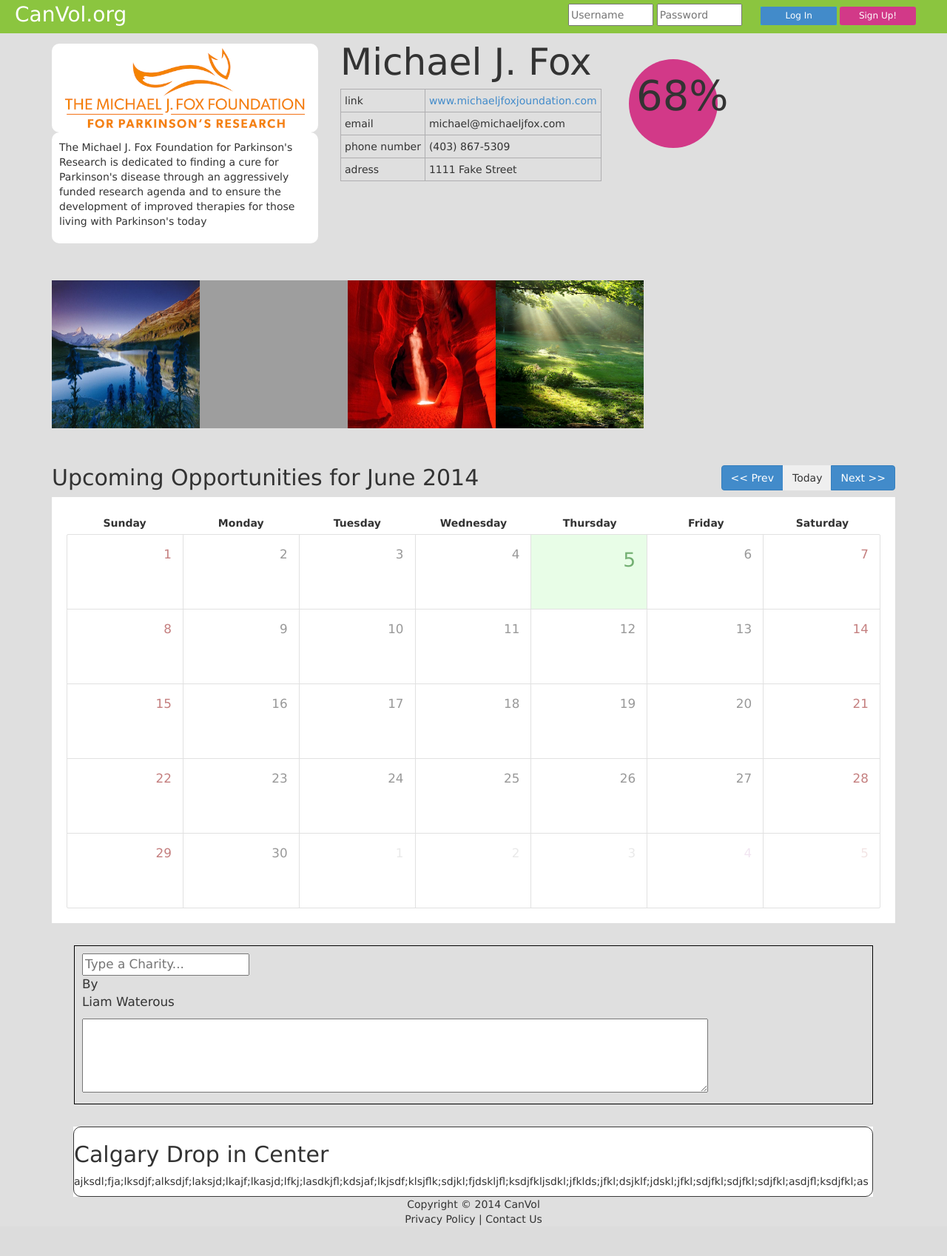
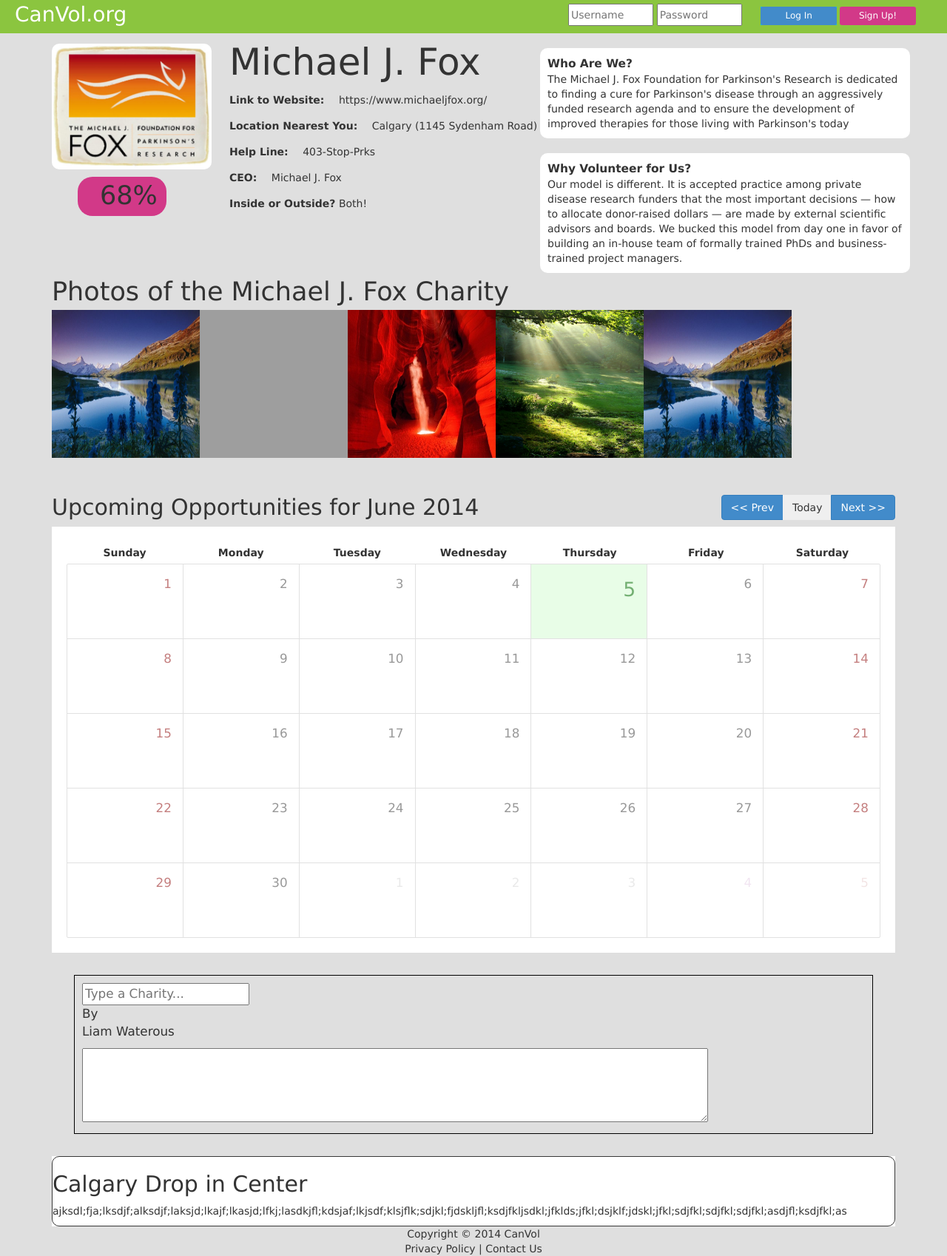
Before and after one commit to waterol/CanVol, a CodeIgniter app: page /CanVol/index.php/charityprofile/index in a window 1280 px wide. Shown: the whole page at 74% size. Before the commit the page ends 1657 px from the top, so only its background shows below. Run offline with CodeIgniter, Linux system fonts and the light colour scheme; some libraries are stand-ins or nearby versions; some web fonts are replaced; grey boxes are pictures that could not be loaded.

Commit message:
99% done profile page

```diff
--- a/application/views/charityprofile.php
+++ b/application/views/charityprofile.php
@@ -3,25 +3,91 @@
 		<div class="row">
 			<div class="col-sm-4">
 				<div id="charitylogo">
-					<img id="charityimage" src="img/fox.png">
+					<img id="charityimage" src="img/profilepicforfox.jpg">
 
 				</div>
-				<div id="charitybio">
-				<p>
-					The Michael J. Fox Foundation for Parkinson's Research is dedicated to finding a cure for Parkinson's disease through an aggressively funded research agenda and to ensure the development of improved therapies for those living with Parkinson's today
 
-				</p>
+				<div class="col-sm-4">
+				<div id="percentagecharity">
+
+					68%
 
 				</div>
 
 			</div>
 
+			</div>
+
 			<div class="col-sm-4">
 
-				<div id="nameofcharity">
-					Michael J. Fox
-				</div>
+			<div id="nameofcharity">
+				Michael J. Fox
+			</div>
+	<div id="profilecontanctinfo">
+        <div>
+            <div id="profile-datejoined" class="profileinfo">
+              Link to Website:
+            </div>
+            <div id="datejoinedonprofile" class="profileinfovalue">
+              https://www.michaeljfox.org/
+            </div>
+        </div>
+        <div>
+            <div id="currentlyliving" class="profileinfo">
+              Location Nearest You:
+            </div>
+            <div id="currentlylivingresponse" class="profileinfovalue">
+              Calgary (1145 Sydenham Road)
+            </div>
+        </div>
+        <div>
+            <div id="favouritecharity" class="profileinfo">
+              Help Line:
+            </div>
+            <div id="amountofhourse" class="profileinfovalue">
+              403-Stop-Prks
+            </div>
+        </div>
+        <div>
+            <div id="amountofhoursvolunteering" class="profileinfo">
+              CEO:
+            </div>
+            <div id="profiledatejoinedvalue" class="profileinfovalue">
+              Michael J. Fox
+            </div>
+        </div>
+        <div>
+        	<div id="insideoroutsidequestion" class="profileinfovalue">
+        		Inside or Outside?
+        	</div>
+        	<div id="insideoroutsideanswer" class="profileinfovalue">
+        		Both!
+        	</div>
+        </div>
 
+    </div>
+	    <div id="charitybiobackground">
+			<div id="charityprofiletitle">
+				Who Are We?
+			</div>
+			<div id="charityprofiletext">
+				The Michael J. Fox Foundation for Parkinson's Research is dedicated to finding a cure for Parkinson's disease through an aggressively funded research agenda and to ensure the development of improved therapies for those living with Parkinson's today
+			</div>
+
+		</div>
+		<div id="charitybiowhyus">
+			<div id="whyustitle">
+				Why Volunteer for Us?
+			</div>
+			<div id="whyustext">
+				Our model is different. It is accepted practice among private disease research funders that the most important decisions — how to allocate donor-raised dollars — are made by external scientific advisors and boards. We bucked this model from day one in favor of building an in-house team of formally trained PhDs and business-trained project managers.
+			</div>
+
+		</div>
+
+	</div>
+
+				<!--
 				<div id="contactinformation">
 					<table id="tableinformation">
 						<thead>
@@ -76,18 +142,14 @@
 				</div>
 
 			</div>
+			-->
 
 
-			<div class="col-sm-4">
-				<div id="percentagecharity">
-
-					68%
-
-				</div>
-
-			</div>
 		</div>
 
+	</div>
+	<div class="photosofcharitiesvolunteering">
+		Photos of the Michael J. Fox Charity
 	</div>
 	<div id="collage">
         <div class="item">
@@ -102,6 +164,9 @@
         </div>
         <div class="item">
           <img src="img/landvertical.jpg" width="200" height="200">
+        </div>
+        <div class="item">
+          <img src="img/land1.jpg" width="200" height="200">
         </div>
 
 
--- a/css/style.css
+++ b/css/style.css
@@ -495,7 +495,7 @@ h1
 {
 
   background-color: #8BC53F;
-  width:100%;
+
   text-align: center;
   color:white;
   font-size: 1.5em;
@@ -504,19 +504,19 @@ h1
 #profilecontanctinfo
 {
 
-  margin-left: 50px;
+  margin-left: -150px;
 }
 
 #recentactivity
 {
-  width:1081px;
-  margin-left: 29px;
+
+  margin-left: 0px;
   background-color: #FFFFFF
 
 }
 #charityonprofilepagereview
 {
-  width:200px;
+  width:0px;
   font-size: 1.5em;
   border-top: -30px;
   margin-left: 30px;
@@ -531,7 +531,7 @@ h1
 
   display:inline-block;
   margin-left: 60px;
-  width:780px;
+
   vertical-align: top;
 
 }
@@ -560,8 +560,25 @@ h1
 
 #percentsonthecharityandtext
 {
-  margin-left: 300px;
+
 }
+
+#nameofcharityandauthor
+{
+  display: inline-block;
+  width:25%;
+  margin: 0px;
+}
+
+#descriptionandpercentageofcharity
+{
+  display: inline-block;
+  width:65%;
+  margin:0px;
+  vertical-align: top;
+
+}
+
 
 
 /* End profile */
@@ -576,22 +593,27 @@ h1
 
 #charityimage
 {
-  width:100%;
+  width:60%;
   margin-top: 4%;
   border-radius: 10px;
 }
-#charitybio
+#charitybiobackground
 {
-  margin-top:0%;
+  margin-top:;
   background-color: #FFFFFF;
   padding:10px;
+  width:500px;
   border-radius: 10px;
+  margin-left: 270px;
+  margin-top: -220px;
+
 }
 #nameofcharity
 {
   font-size: 2.5em;
   margin-top: 1%;
   font-size: 50px;
+  margin-left: -150px;
 }
 #tableinformation > tbody > tr > td
 {
@@ -603,13 +625,14 @@ h1
 
 #percentagecharity
 {
-  font-size: 4em;
+  font-size: 2.5em;
   background-color: #D23988;
   width:120px;
-  height:120px;
-  border-radius: 60px;
-  padding: 10px;
-  margin-top: 35px;
+  border-radius: 20px;
+  padding-left: 30px;
+  padding-bottom: 3px;
+  margin-top: 10px;
+  margin-left: 20px;
 
 }
 #collage
@@ -640,6 +663,36 @@ h1
   display: inline-block;
   margin-top: 5px;
 }
+#charityprofiletitle
+{
+  font-weight: bold;
+  font-size: 1.1em;
+}
+#whyustitle
+{
+  font-size: 1.1em;
+  font-weight: bold;
+}
+#charitybiowhyus
+{
+  background-color: white;
+  margin-left: 270px;
+  margin-top: 20px;
+  border-radius: 10px;
+  width:500px;
+  padding: 10px;
+
+}
+.photosofcharitiesvolunteering
+{
+  font-size: 35px;
+  margin-bottom: -50px;
+
+}
+#insideoroutsidequestion
+{
+  font-weight: bold;
+}
 
 
 /* End Charity Profile */
```
Also changed, not shown: application/views/profile.php (+9 -2 lines), img/profilepicforfox.jpg (added).
